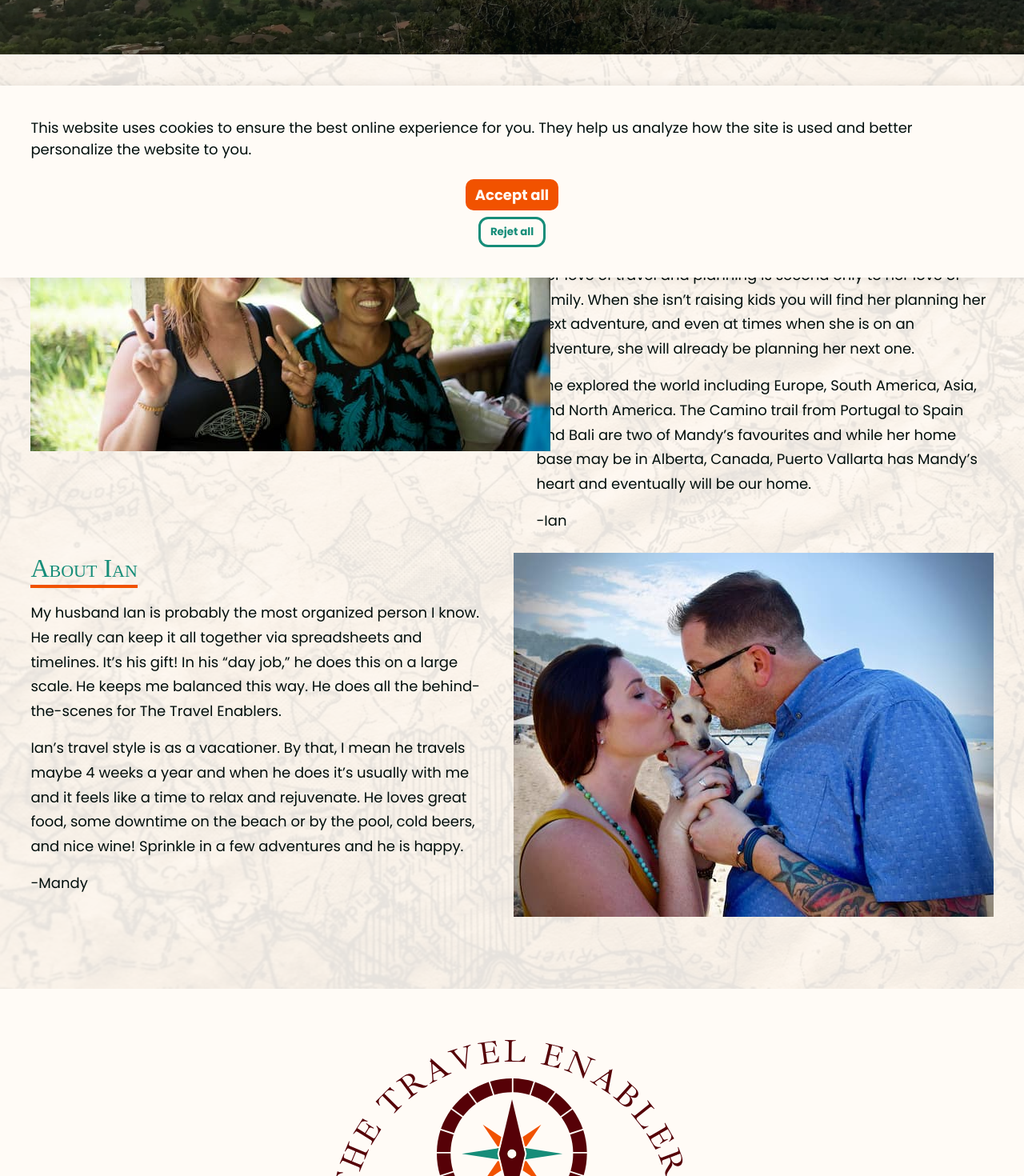
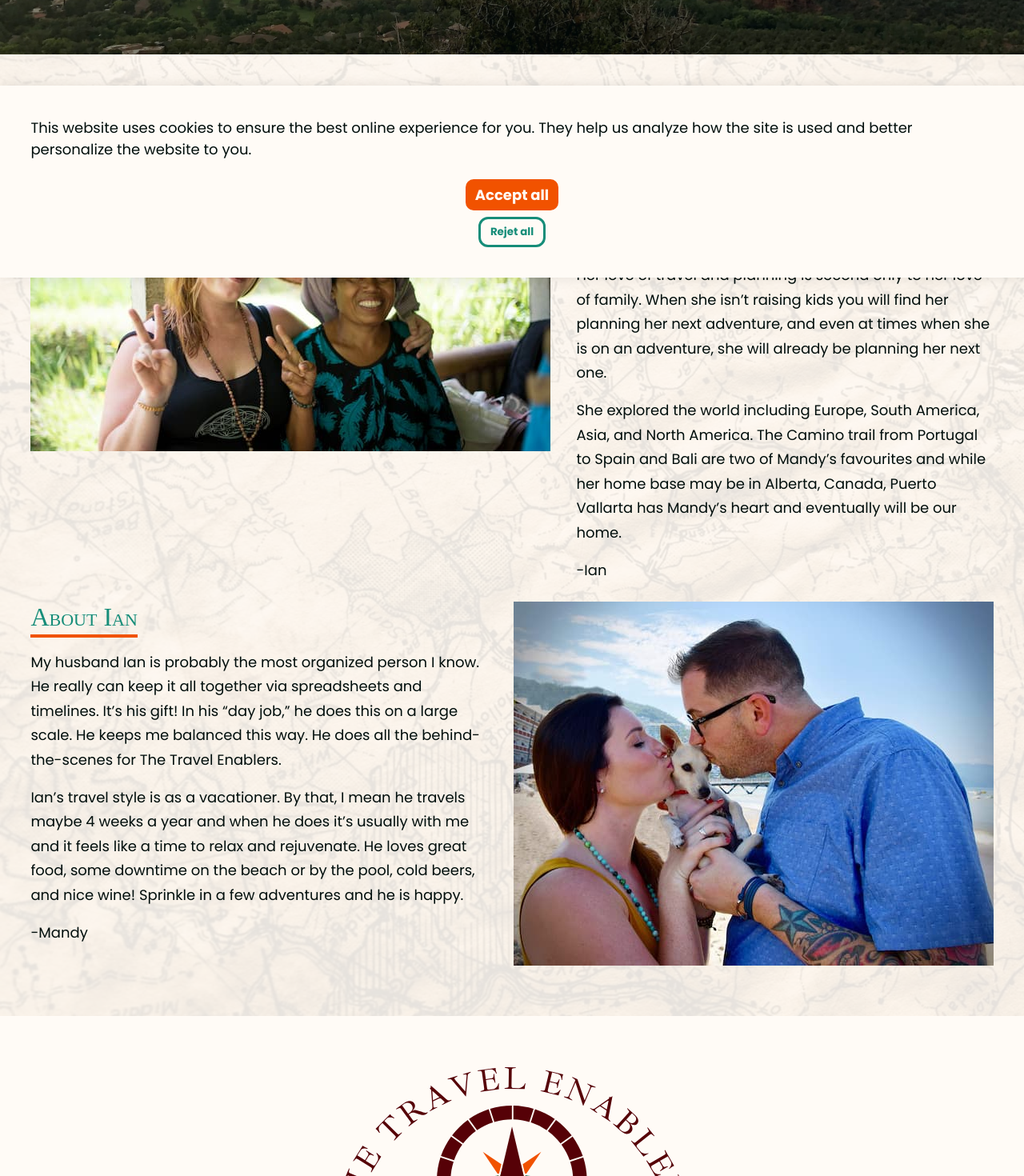
Before and after one commit to katelyngrimoldby/the-travel-enablers, a Next.js app: page /about in a window 1280 px wide. Shown: the part 453-1923 px from the top of the page at 80% size. Built offline with nearby package versions, Linux system fonts and the light colour scheme; a web font is replaced by a local one.

Commit message:
Fix classNames for image components

```diff
--- a/pages/about.tsx
+++ b/pages/about.tsx
@@ -36,12 +36,8 @@ const About: NextPage = () => {
         </Hero>
         <WhiteBack>
           <section id="Mandy" className={styles.section}>
-
             <div className={styles.left}>
-              <div className={styles.imgWrapper}>
-                <Image src={mandy} alt="Mandy on a boat" />
-              </div>
-
+              <Image src={mandy} alt="Mandy on a boat" className={styles.img} />
               <div className={styles.textWrapper}>
               <h2>About Mandy</h2>
                 <p>
@@ -68,11 +64,8 @@ const About: NextPage = () => {
             </div>
           </section>
           <section id="Ian" className={styles.section}>
-
             <div className={styles.right}>
-              <div className={styles.imgWrapper}>
-                <Image src={ian} alt="Ian in a restaurant" />
-              </div>
+              <Image src={ian} alt="Ian in a restaurant" className={styles.img} />
               <div className={styles.textWrapper}>
               <h2>About Ian</h2>
                 <p>
```
